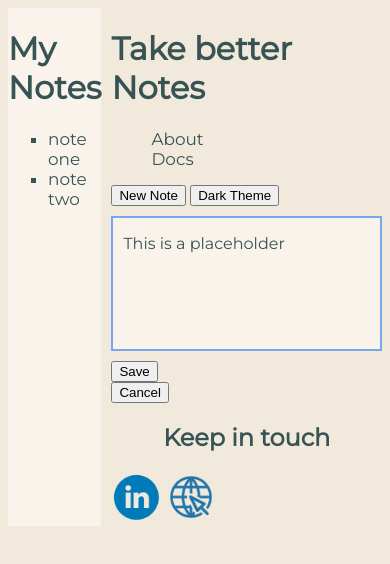
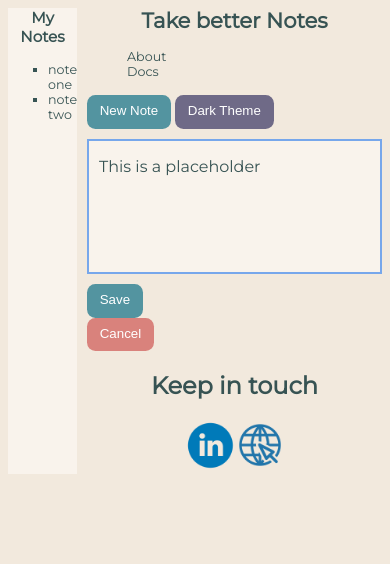
Before and after one commit to OggieBoggie/Assignment, a plain HTML site: page index.html in a window 390 px wide. Drawn offline with Linux system fonts and the light colour scheme.

Commit message:
Relative units for buttons added

```diff
--- a/css/stylesheet.css
+++ b/css/stylesheet.css
@@ -32,43 +32,54 @@ body {
     background-color: #F9F3EC;
 }
 
-@media only screen and (max-width:750px) { for dimension
-    h1 {
+.flexmid {
+    display: flex;
+    justify-content: center;
+}
+
+@media only screen and (max-width:600px) {
+    .take {
         text-align: center;
         margin-top: 0px;
         font-size: 2.5vh;
     }
+
+    .notes {
+        text-align: center;
+        font-size: 1.8vh;
+        margin-top: 0px;
+    }
     li {
-        font-size: 2vh;
+        font-size: 1.5vh;
     }
-    /* .darkbutton {
+    .darkbutton {
         background-color: #5394A0;
         border: 0px;
-        line-height: 2.5;
-        padding: 5px 20px;
-        border-radius: 10px;
+        line-height: 2vh;
+        padding: 1vh 1.5vh;
+        border-radius: 1vh;
         color: white;
     }
     .purplebutton {
         background-color: #6F6A87;
         border: 0px;
-        line-height: 2.5;
-        padding: 5px 20px;
-        border-radius: 10px;
+        line-height: 2vh;
+        padding: 1vh 1.5vh;
+        border-radius: 1vh;
         color: white;
     }
     .redbutton {
         background-color: #D9827C;
         border: 0px;
-        line-height: 2.5;
-        padding: 5px 20px;
-        border-radius: 10px;
+        line-height: 2vh;
+        padding: 1vh 1.5vh;
+        border-radius: 1vh;
         color: white;
-    } */
+    }
 
 }
 
-@media only screen and (min-width:750px) {
+@media only screen and (min-width:600px) {
 
     h1{
         text-align: center;
@@ -99,11 +110,6 @@ body {
         justify-content: right;
     }
 
-    .flexmid {
-        display: flex;
-        justify-content: center;
-    }
-
     .darkbutton {
         background-color: #5394A0;
         border: 0px;
--- a/index.html
+++ b/index.html
@@ -12,14 +12,14 @@
 
 <body>
     <div id="sidebar">
-        <h1>My Notes</h1>
+        <h1 class="notes">My Notes</h1>
         <ul class="blocky">
             <li>note one</li>
             <li>note two</li>
         </ul>
     </div>
     <header>
-        <h1>Take better Notes</h1>
+        <h1 class="take">Take better Notes</h1>
         <ul class="none">
             <li class="padding">About</li>
             <li class="padding">Docs</li>
```
